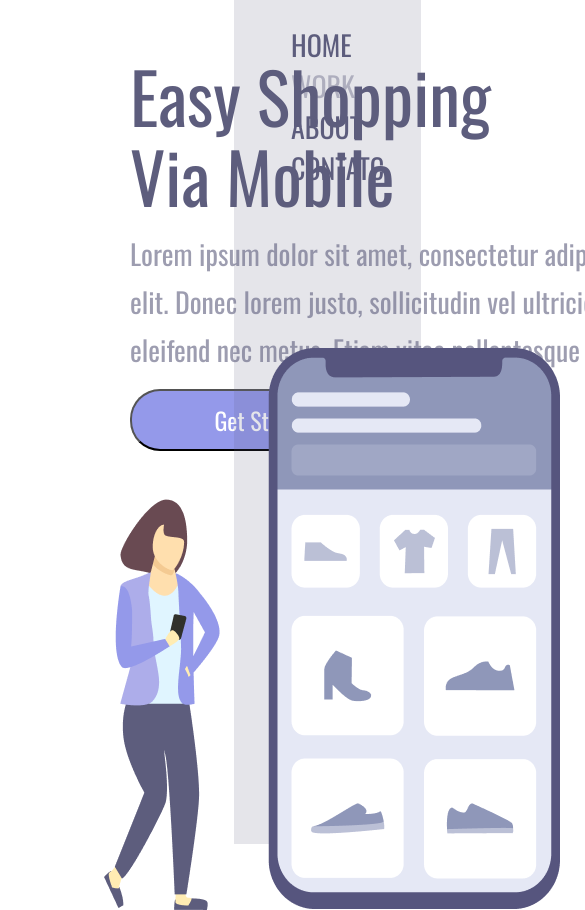
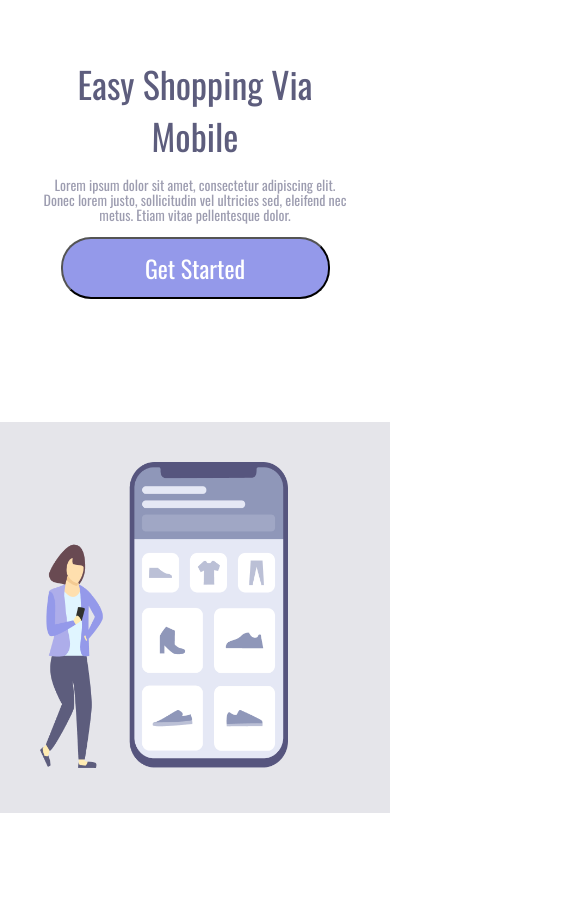
Before and after one commit to Rafaelasantos23/Easy-Shopping, a plain HTML site: page compra.html in a window 390 px wide. Shown: the top 910 px of the page, 585 px wide, since content can reach past the window. After the commit the page ends 844 px from the top, so only its background shows below. Drawn offline with nearby package versions, Linux system fonts and the light colour scheme.

Commit message:
respansiva.

```diff
--- a/compra.css
+++ b/compra.css
@@ -41,7 +41,7 @@ h1 {
 
 p {
   font-size: 28px;
-  line-height: 48px;
+  line-height: 30px;
   opacity: 0.6;
   margin: 15px 0px;
   width: 540px;
@@ -90,3 +90,52 @@ a:hover {
 header {
   margin: 24px 0 0 57px;
 }
+
+@media screen and (max-width: 930px) {
+  .left {
+    width: 100%;
+    height: 50%;
+    padding: 0;
+    margin: 0;
+    font-size: 25px;
+  }
+
+  .right {
+    display: block;
+    height: auto;
+    width: 100%;
+    position: static;
+    padding: 40px;
+  }
+
+  img {
+    position: static;
+    width: 80%;
+  }
+
+  header {
+    display: none;
+  }
+
+  h1 {
+    font-size: 36px;
+    line-height: 52px;
+    width: auto;
+    margin: 58px 50px 0 50px;
+    text-align: center;
+  }
+
+  p {
+    margin: 15px 40px;
+    width: auto;
+    text-align: center;
+    font-size: 14px;
+    font-weight: 24px;
+    line-height: 15px;
+  }
+
+  button {
+    display: block;
+    margin: 0 auto;
+  }
+}
```
